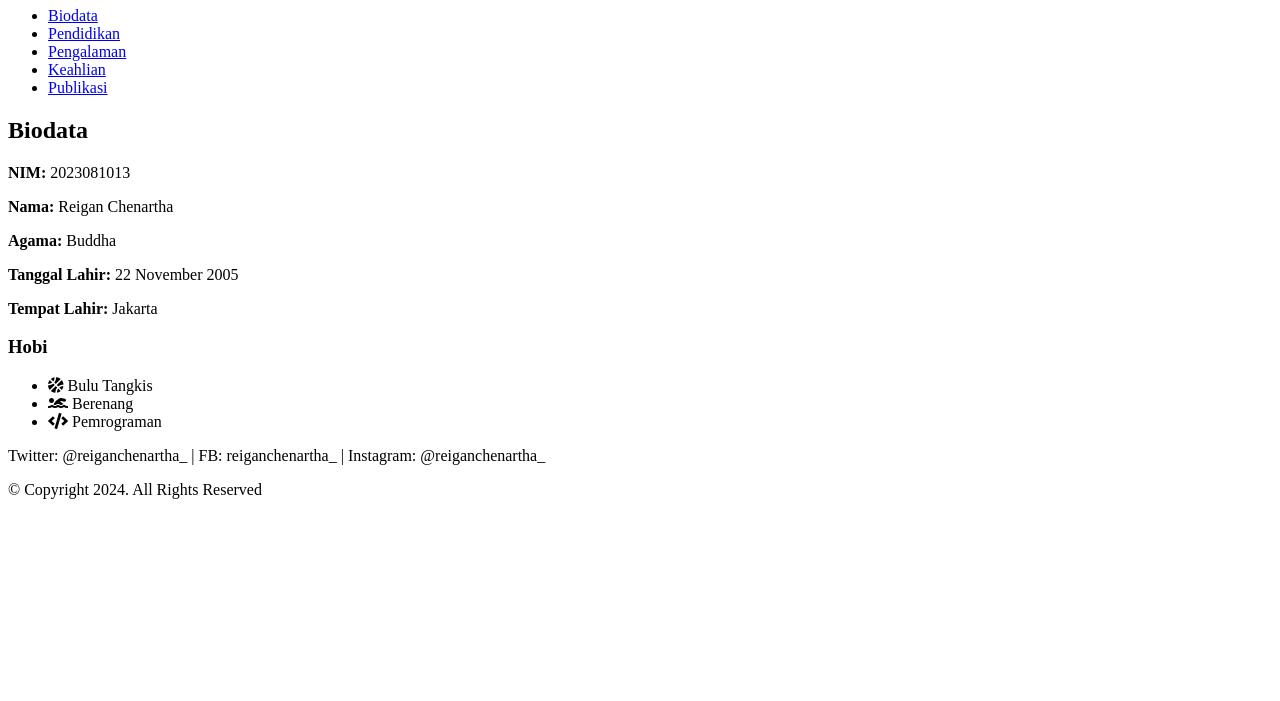
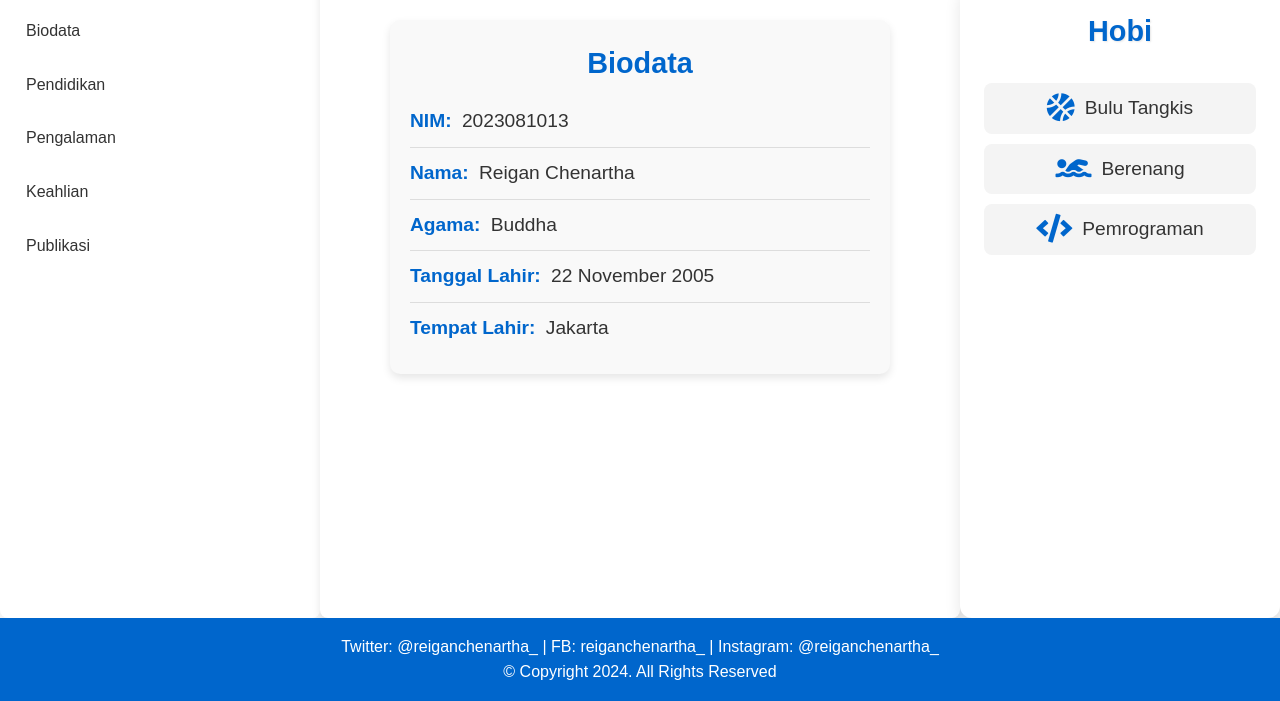
Before and after one commit to reigann/chenartha.github.io, a plain HTML site: page uts.html in a window 1280 px wide. Shown: the part 99-800 px from the top of the page. Drawn offline with Linux system fonts and the light colour scheme.

Commit message:
Update uts.html

```diff
--- a/uts.html
+++ b/uts.html
@@ -4,7 +4,7 @@
     <meta charset="UTF-8">
     <meta name="viewport" content="width=device-width, initial-scale=1.0">
     <title>Profil Mahasiswa</title>
-    <link rel="stylesheet" href="cobacoba.css">
+    <link rel="stylesheet" href="uts.css">
     <link rel="stylesheet" href="https://cdnjs.cloudflare.com/ajax/libs/font-awesome/5.15.4/css/all.min.css">
 
 </head>
```
